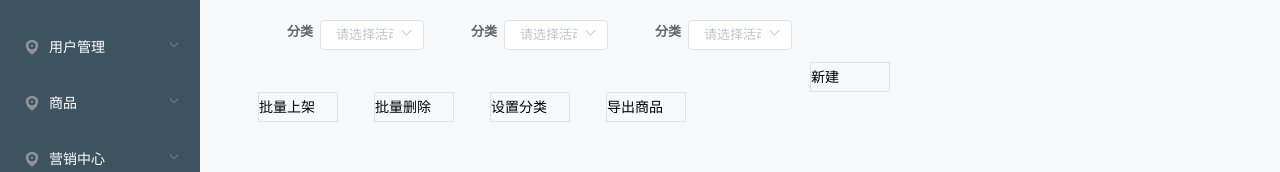
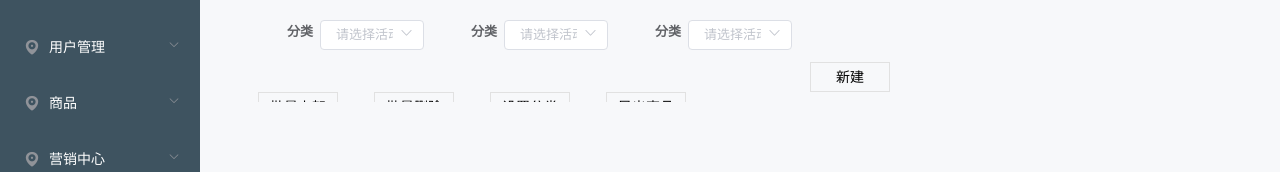
Before and after one commit to zjc-dev/ykq-drugstore-pc, a Vue app: page /home in a window 1280 px wide. Shown: the part 148-320 px from the top of the page. Built offline with nearby package versions, Linux system fonts and the light colour scheme; what vue-resource would draw is missing.

Commit message:
修改一些小错误

```diff
--- a/src/components/header.vue
+++ b/src/components/header.vue
@@ -103,7 +103,6 @@ export default {
   line-height: 60px;
 }
 .demo-autocomplete {
-  display: inline-block;
   float: left;
   padding-left: 0px;
 }
--- a/src/views/home.vue
+++ b/src/views/home.vue
@@ -75,8 +75,7 @@ export default {
 
 <style lang="less" scoped>
 /* 主题部分 */
-.main_box {
-}
+
 /* 设置主题左上角提示信息 */
 .main_title {
   line-height: 20px;
@@ -160,8 +159,8 @@ body > .el-container {
   width: 700px;
 }
 .res a {
-  float: left;
   display: inline-block;
+  text-align: center;
   width: 80px;
   height: 30px;
   line-height: 30px;
```
